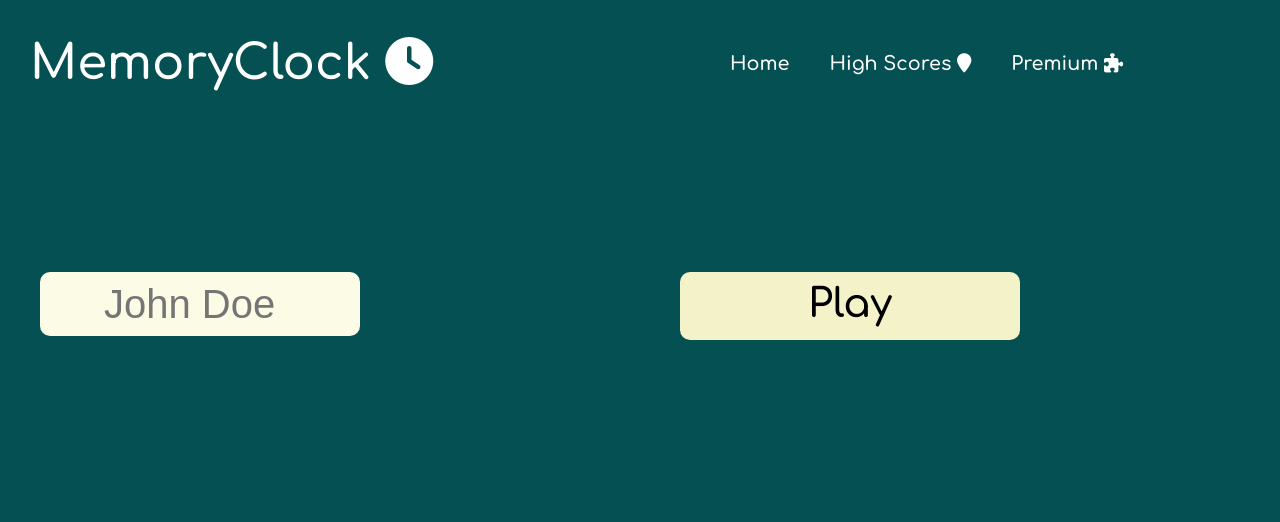
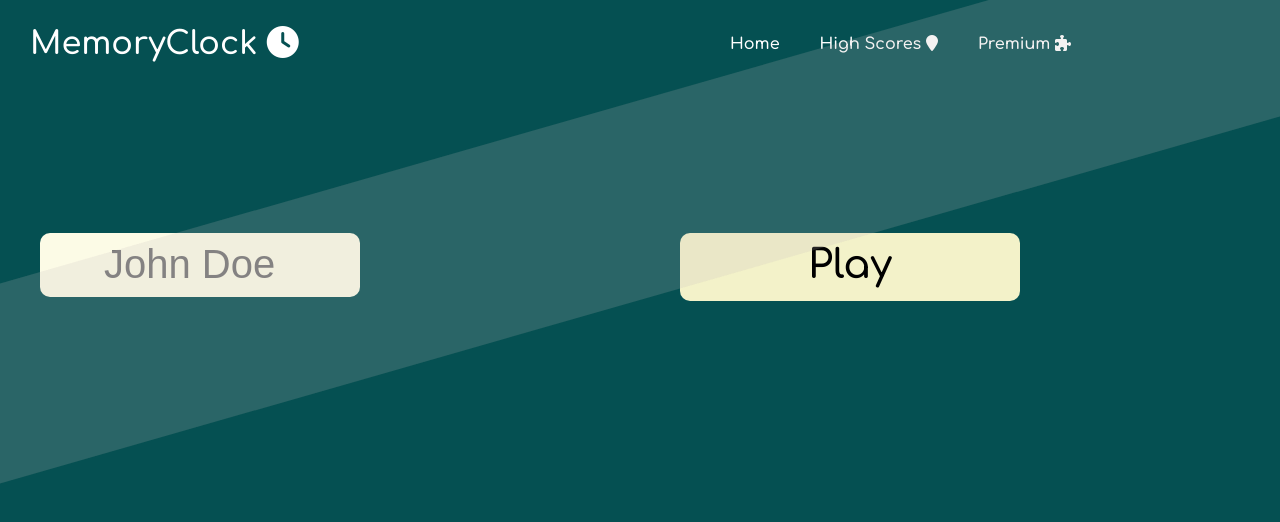
Before and after one commit to moemaxmen1989/MemoryClock, a website: page views/index.html in a window 1280 px wide. Shown: the top 522 px of the page. Drawn offline with Linux system fonts and the light colour scheme.

Commit message:
Adjusted some font sizes

```diff
--- a/views/styles.css
+++ b/views/styles.css
@@ -27,7 +27,7 @@ body {
     text-decoration: none;
     color: white;
     margin: 0 10px;
-    font-size: 1.2rem;
+    font-size: 1rem;
     padding: 10px;
 }
 
@@ -35,13 +35,17 @@ body {
 .navbar::after {
     content: "";
     position: absolute;
-    height: 500px;
-    bottom: 1000px;
+    height: 200px;
+    bottom: 500px;
     right: 0px;
     left: 0px;
-    background-color: white;
+    background-color: rgb(197, 186, 186);
     opacity: 0.1;
     transform: skewY(-16deg);
+    -webkit-transform: skewY(-16deg);
+    -moz-transform: skewY(-16deg);
+    -ms-transform: skewY(-16deg);
+
 
     z-index: 1;
 }
--- a/views/utilities.css
+++ b/views/utilities.css
@@ -10,7 +10,7 @@ img {
 }
 
 h1 {
-    font-size: 3rem;
+    font-size: 2rem;
 }
 
 .grid {
```
